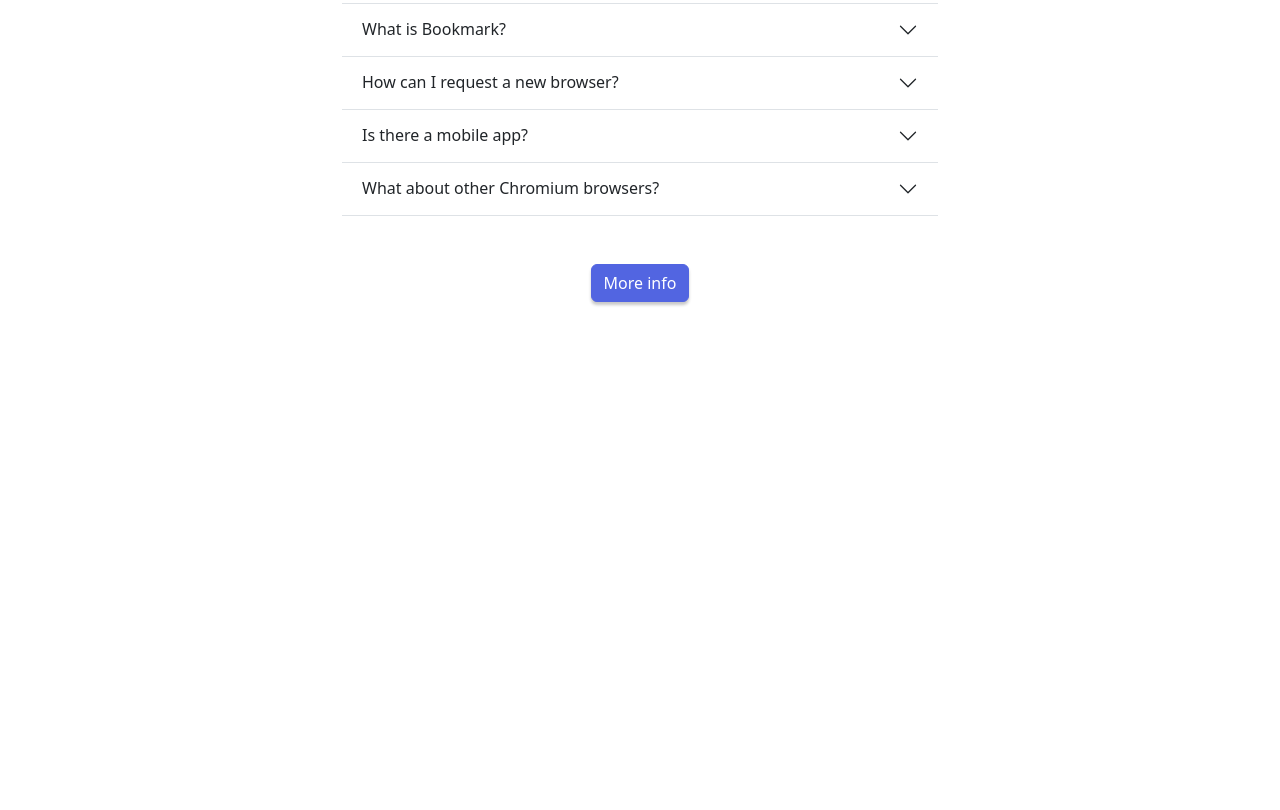
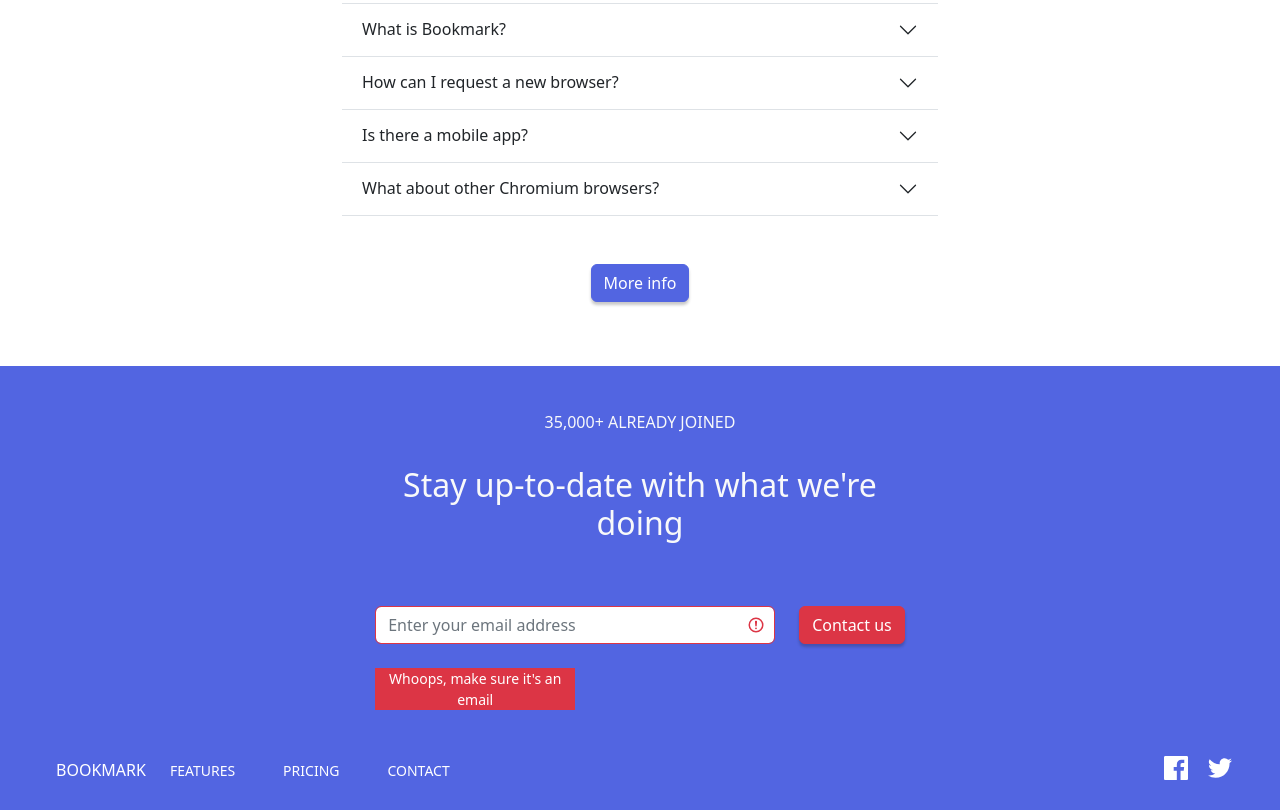
Before and after one commit to phyllobatess/itacademy-s2, a website: page index.html in a window 1280 px wide. Shown: the part 2442-3252 px from the top of the page. Before the commit the page ends 2808 px from the top, so only its background shows below. Drawn offline with nearby package versions, Linux system fonts and the light colour scheme; files that its build step writes are made by us from their sources.

Commit message:
Ejercicio 5-Footer

```diff
--- a/index.html
+++ b/index.html
@@ -154,8 +154,6 @@
           </div>
       </div>
     </div>
-
-
     </section>
     <!-- EJERCICIO 3.1: DESCARGAS -->
     <section class="pt-5">
@@ -207,7 +205,7 @@
       </div>
   </div>
     </section>
-    <!-- EJERCICIO 4 -->
+    <!-- EJERCICIO 4: Questions -->
     <section class="row justify-content-center text-center">
         <div class="col-12 col-md-6 pt-5">
           <!-- ACCORDION -->
@@ -284,6 +282,61 @@
           </div>
         </div>
       </section>
+
+      <!-- EJERCICIO 5:FOOTER -->
+      <section>
+        <footer>
+  <div class="container-fluid bg-primary text-center text-light">
+        <section class="p-1">
+
+      <div class="row justify-content-center text-center">
+        <div class="col-12 col-md-5 my-4">
+            <p class="p-3">35,000+ ALREADY JOINED
+            </p>
+            <h2>Stay up-to-date with what we're doing
+            </h2>
+          </p>
+        </div>
+
+        <form action="" class="was-validated">
+          <div class="row justify-content-center position-relative my-4">
+            <div class="col-12 col-md-4 form-group ">
+             <input type="email" class="form-control" id="email" class="form-control" placeholder="Enter your email address" name="email" required>
+            <div class="invalid-feedback w-50 mt-4 bg-danger text-white">Whoops, make sure it's an email
+
+            </div>
+          </div>
+          <div class="col-auto" id="submit-btn">
+          <button type="submit" class="btn btn-danger btn-login">Contact us
+
+          </button>
+        </div>
+    </div>
+        <div class="container-fluid me-0 col-12 text-center bg-navy px-4 px-md-8">
+  <ul class="nav flex-column flex-md-row py-3">
+    <li class="nav-item">
+      <a class="nav-link text-uppercase pe-2 text-white" href="#">Bookmark</a>
+    </li>
+    <li class="nav-item">
+        <a class="nav-link" href="#features"><small class="text-uppercase pe-2 text-white hover-red">Features</small></a>
+    </li>
+    <li class="nav-item">
+        <a class="nav-link" href="#"><small class="text-uppercase px-2 text-white hover-red">Pricing</small></a>
+    </li>
+    <li class="nav-item">
+        <a class="nav-link" href="#contact"><small class="text-uppercase px-2 text-white hover-red">Contact</small></a>
+    </li>
+    <li class="nav-item ms-md-auto mb-4 my-md-0 pt-md-1">
+        <a href="#"><img src="./Recursos projecte sprint 2-20230329/Imagenes/icon-facebook.svg" class="px-2" alt="facebook"></a>
+        <a href="#"><img src="./Recursos projecte sprint 2-20230329/Imagenes/icon-twitter.svg" class="px-2" alt="twitter"></a>
+    </li>
+  </ul>
+ </div>
+      </form>
+      </section>
+    </div>
+    </footer>
+      </section>
     <script
       src="https://cdn.jsdelivr.net/npm/bootstrap@5.1.3/dist/js/bootstrap.bundle.min.js"
       integrity="sha384-ka7Sk0Gln4gmtz2MlQnikT1wXgYsOg+OMhuP+IlRH9sENBO0LRn5q+8nbTov4+1p"
--- a/sass/main.scss
+++ b/sass/main.scss
@@ -1,6 +1,7 @@
 //custom variables
 $primary: #5265e1;
 $secondary: #fa5959;
+$navy: #242a45;
 
 //Import bootstrap
 @import "../node_modules/bootstrap/scss/bootstrap";
@@ -80,6 +81,10 @@
   padding-bottom: 12px !important;
 }
 
+.accordion-button:hover{
+    color: #FA5959 !important;
+}
+
 
 
 $navy: #242a45;
```
Also changed, not shown: 1 other file.
